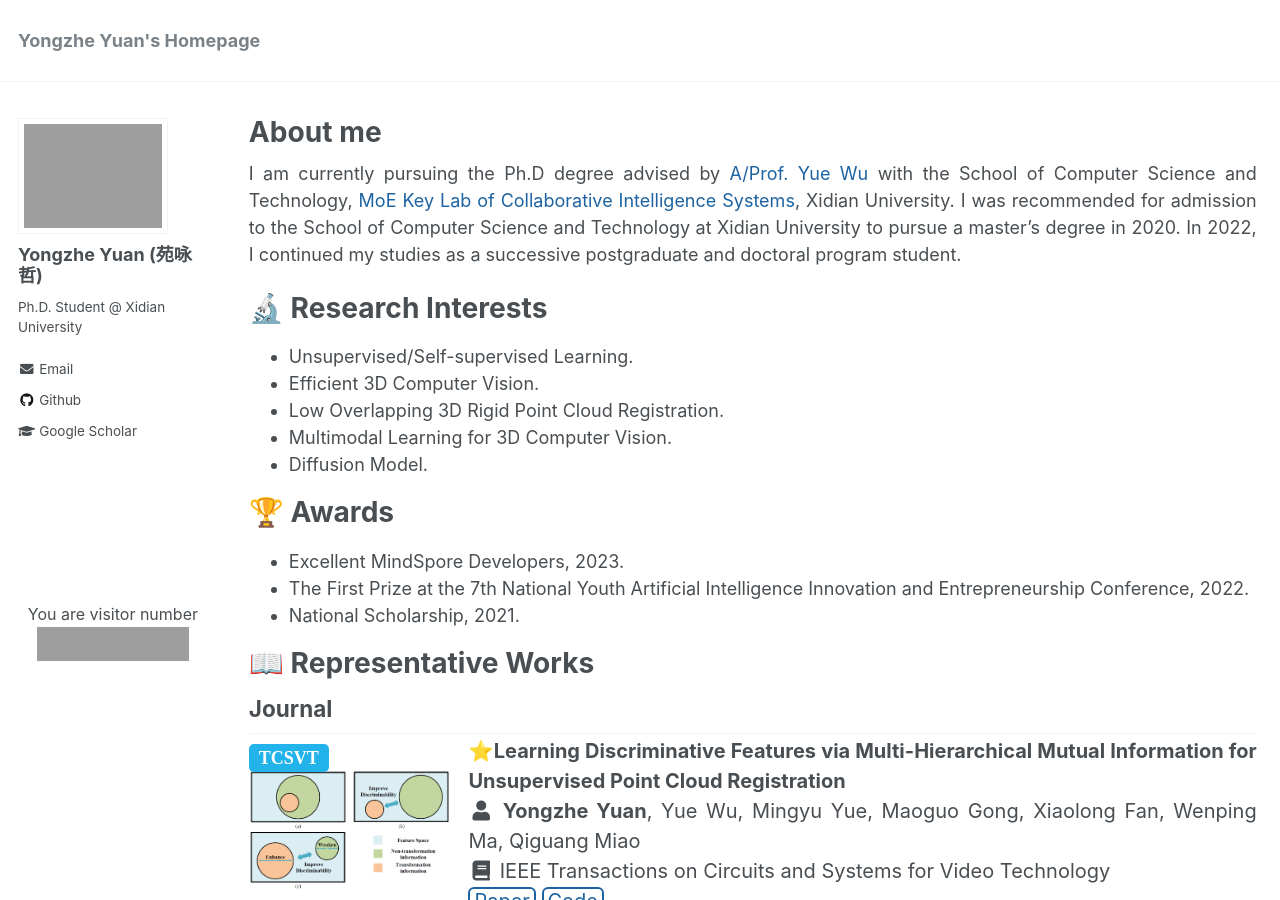
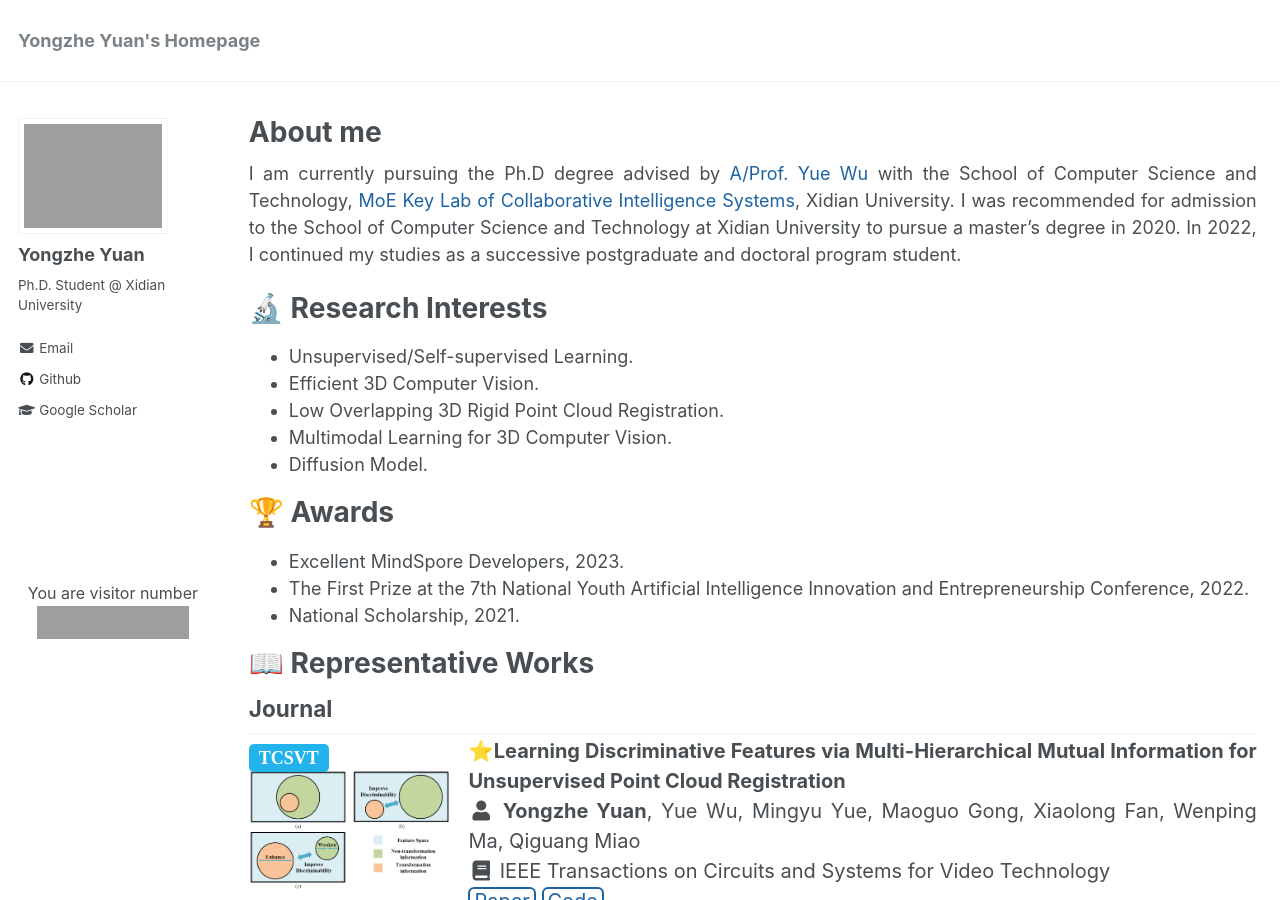
Before and after one commit to YYZMARS/YYZMARS.github.io, a Jekyll site: the page built from _pages/home.md, in a window 1280 px wide and 900 px high. Built offline with Jekyll 4.4.1, drawn with Linux system fonts in a browser that asks for light colours; a script that is not in the unit is left out; grey boxes are pictures that could not be loaded.

Commit message:
Update _config.yml

```diff
--- a/_config.yml
+++ b/_config.yml
@@ -82,7 +82,7 @@ analytics:
 
 # Site Author
 author:
-  name             : "Yongzhe Yuan (苑咏哲)"
+  name             : "Yongzhe Yuan"
   avatar           : "photo.jpg"
   bio              : "Ph.D. Student @ Xidian University"
   location         :
```
